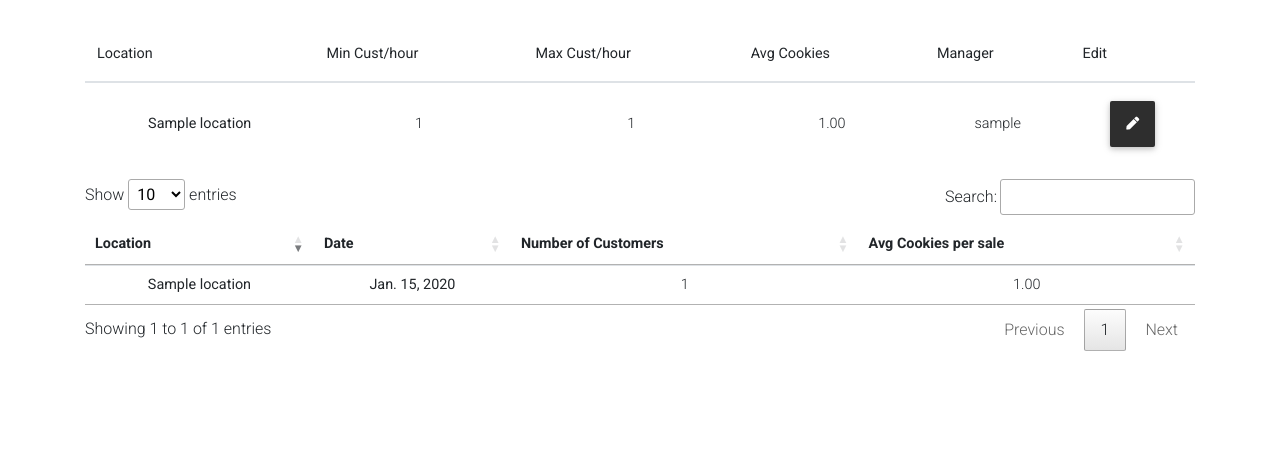
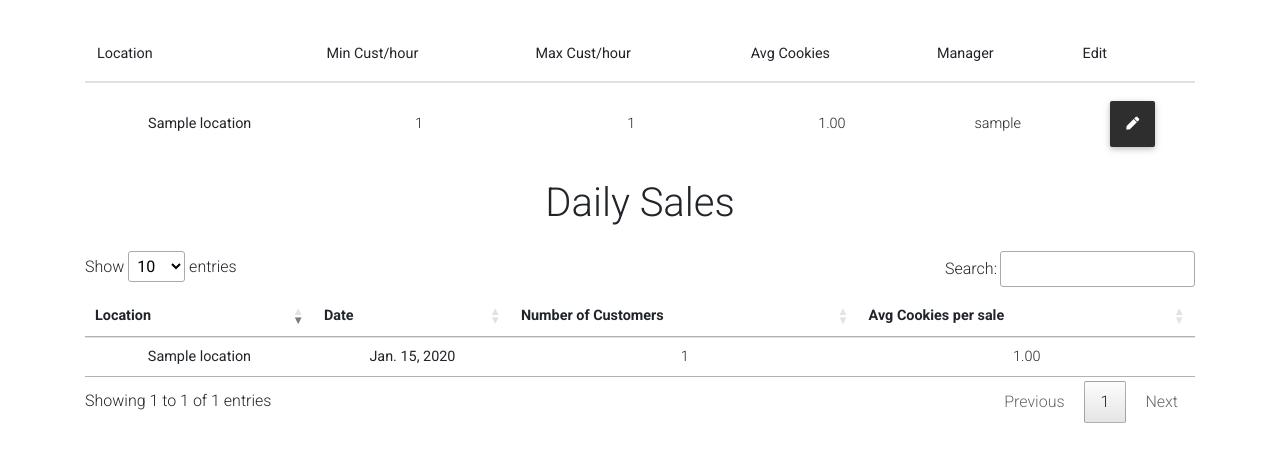
Before and after one commit to LeoKuhorev/cookie-stand-python, a Django app: page /sales/ in a window 1280 px wide. Shown: the part 152-619 px from the top of the page. Run offline with Django 3.2, Linux system fonts and the light colour scheme; a user stored in the database is signed in; tables that the repository leaves empty hold one stand-in row (values such as "Sample post"); some libraries are stand-ins or nearby versions.

Commit message:
min and max values are generated dynamically

```diff
--- a/cookies/views.py
+++ b/cookies/views.py
@@ -35,7 +35,6 @@ def sales_data(request):
     if user.is_staff:
         store_data = Location.objects.all()
         sales_data = [store.orderdata_set.all() for store in store_data]
-        print(sales_data)
         context = {
             'user': user,
             'store_data': store_data,
--- a/templates/cookies/sales.html
+++ b/templates/cookies/sales.html
@@ -30,8 +30,8 @@
       {% for store in store_data %}
       <tr>
         <th class="align-middle text-center" scope="row">{{ store.name }}</th>
-        <td class="align-middle text-center">{{ store.min_customers }}</td>
-        <td class="align-middle text-center">{{ store.max_customers }}</td>
+        <td class="align-middle text-center">{{ store.get_min_customers }}</td>
+        <td class="align-middle text-center">{{ store.get_max_customers }}</td>
         <td class="align-middle text-center">{{ store.avg_sale }}</td>
         <td class="align-middle text-center">{{ store.manager.username }}</td>
         {% if user.username == store.manager.username or user.is_superuser %}
@@ -50,7 +50,7 @@
   </table>
 </div>
 
-
+<h1 class="content text-center mb-4">Daily Sales</h1>
 <div class="table-responsive">
   <table id="sales" class="table table-hover white-background">
     <thead>
```
